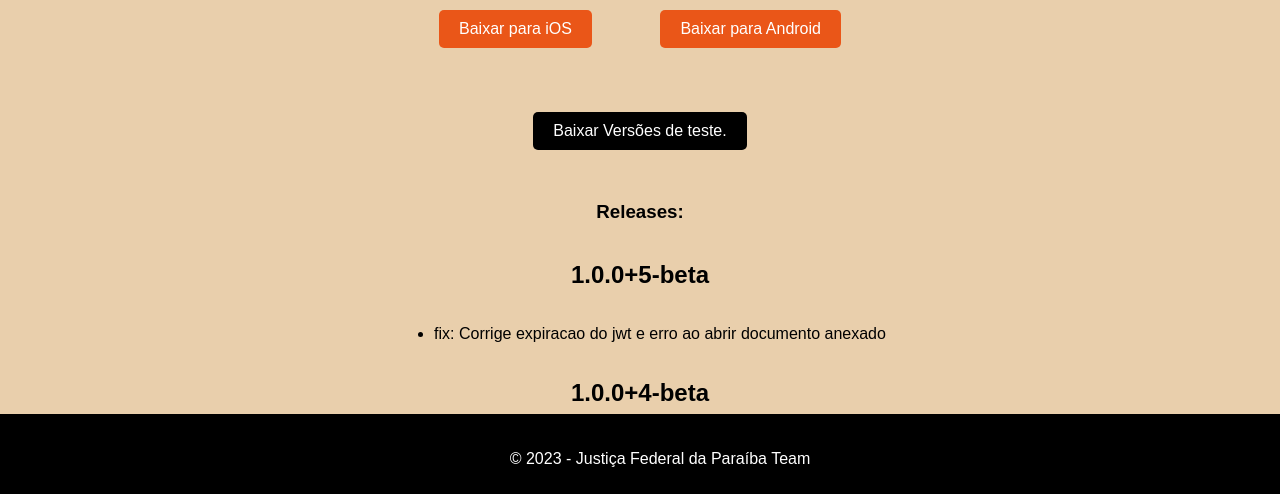
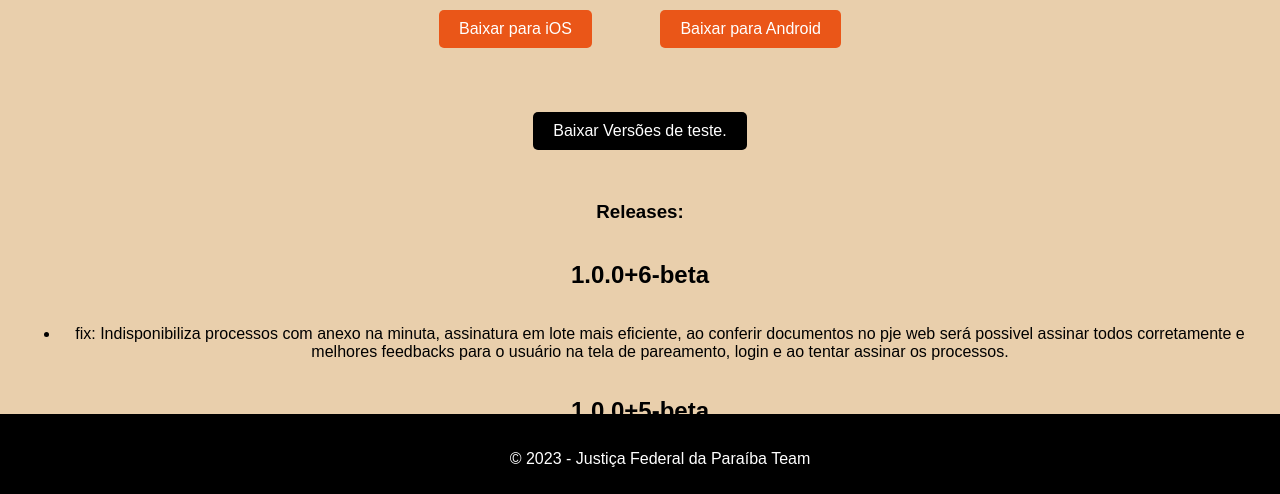
Before and after one commit to RomuloKennedy/pjesite, a plain HTML site: page index.html in a window 1280 px wide. Shown: the part 296-790 px from the top of the page. Drawn offline with Linux system fonts and the light colour scheme.

Commit message:
Update index.html

```diff
--- a/index.html
+++ b/index.html
@@ -24,6 +24,13 @@
 		<a href="./homologacao.html" class="button download-button">Baixar Versões de teste.</a>
 
 		<h3 style="color: black;"> Releases:</h3>
+		<h2 style="color: black;">1.0.0+6-beta</h2>
+		<div class="changelog-content">
+			<ul>
+				<li style="color: black;">fix: Indisponibiliza processos com anexo na minuta, assinatura em lote mais eficiente, ao conferir documentos no pje web será possivel assinar todos corretamente e melhores feedbacks para o usuário na tela de pareamento, login e ao tentar assinar os processos. </li>
+			</ul>
+		</div>
+
 		<h2 style="color: black;">1.0.0+5-beta</h2>
 		<div class="changelog-content">
 			<ul>
```
